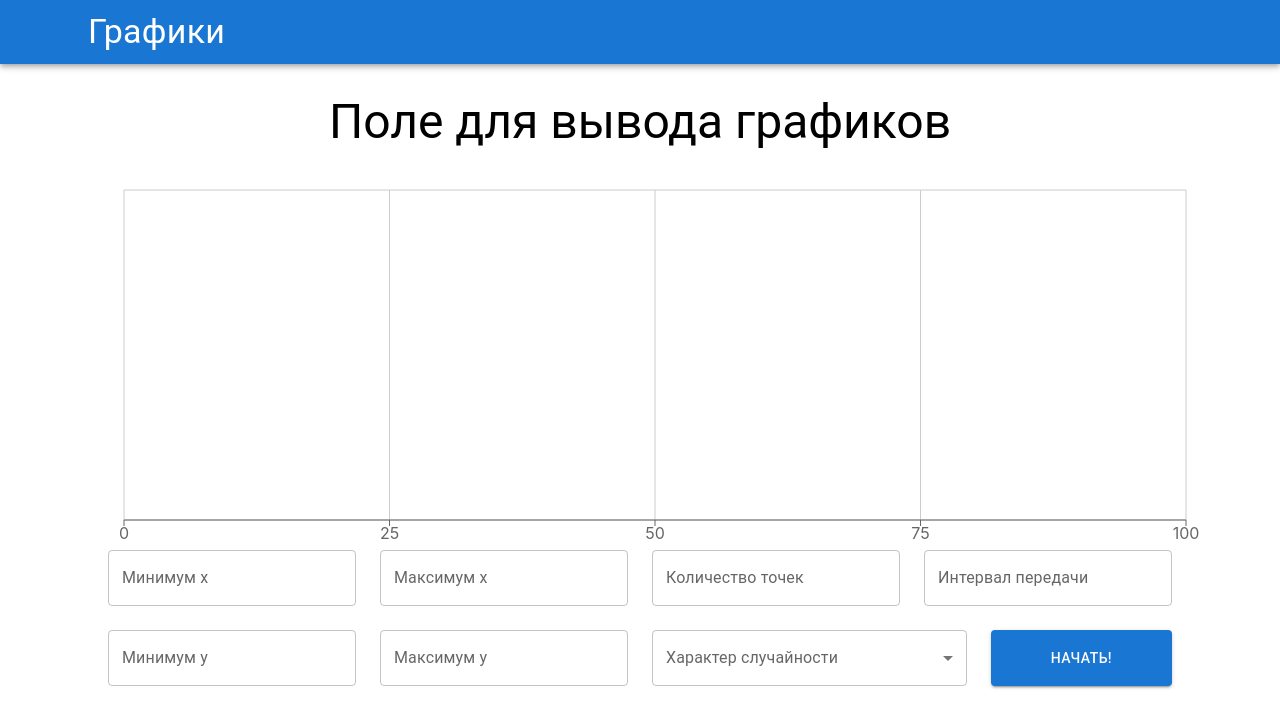
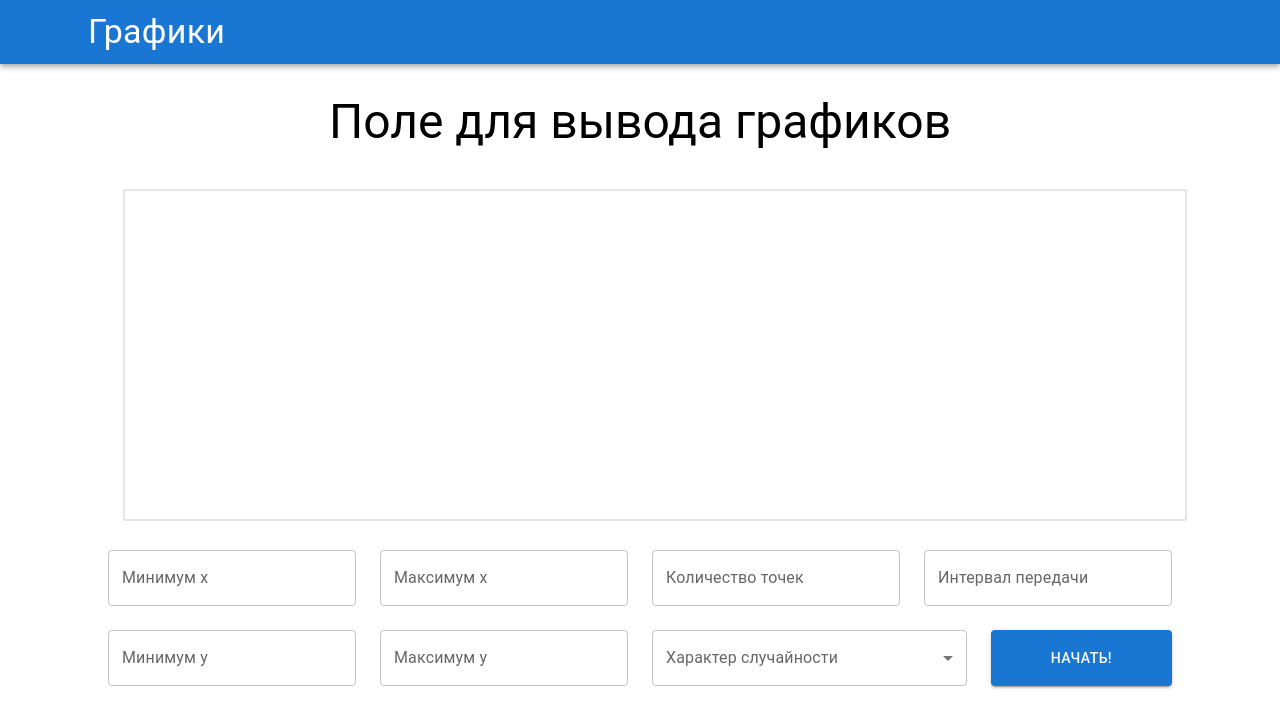
Before and after one commit to frake23/sensors-front, a React (Vite) app: page / in a window 1280 px wide. Shown: the top 728 px of the page. Built offline with nearby package versions, Linux system fonts and the light colour scheme; no server answers.

Commit message:
Points drops

```diff
--- a/src/App.tsx
+++ b/src/App.tsx
@@ -21,8 +21,7 @@ import 'react-toastify/dist/ReactToastify.css';
 
 function App() {
     const {control, handleSubmit} = useForm();
-    const {points, generatePoints} = usePoints();
-    const [animationDuration, setAnimationDuration] = useState(1000)
+    const {points, generatePoints, dropPoints} = usePoints();
     return (
         <>
             <AppBar position="sticky">
@@ -37,13 +36,16 @@ function App() {
                     <Typography variant="h3" textAlign="center">Поле для вывода графиков</Typography>
                     <ResponsiveContainer width="100%" height={400} minWidth={200}>
                         <LineChart data={points} margin={{top: 40, right: 30, left: 0, bottom: 0}}>
-                            <Line type="monotone" dataKey="y" stroke="#8884d8" animationDuration={animationDuration} isAnimationActive={false}/>
+                            <Line type="monotone" dataKey="y" stroke="#8884d8" isAnimationActive={false}/>
                             <CartesianGrid stroke="#ccc"/>
-                            <XAxis dataKey="x" type="number" domain={[0, 100]}/>
+                            <XAxis dataKey="x" type="number"/>
                             <YAxis/>
                         </LineChart>
                     </ResponsiveContainer>
-                    <form onSubmit={handleSubmit((values: any) => { setAnimationDuration(values.sleep * 1000 || 1000); generatePoints(values) })}>
+                    <form onSubmit={handleSubmit((values: any) => {
+                        dropPoints()
+                        generatePoints(values)
+                    })}>
                         <Stack spacing={3}>
                             <Stack direction="row" spacing={3}>
                                 <TextInput label="Минимум х" name="min_x" control={control}/>
--- a/src/usePoints.ts
+++ b/src/usePoints.ts
@@ -22,6 +22,6 @@ export default function usePoints() {
         socket.on('disconnect', () => toast.error('Подключение к серверу оборвалось'));
         socket.on('reconnect', () => toast.loading('Переподключение к серверу'))
     }, []);
-
-    return {points, generatePoints}
+    const dropPoints = () => setPoints([])
+    return {points, generatePoints, dropPoints}
 }
```
